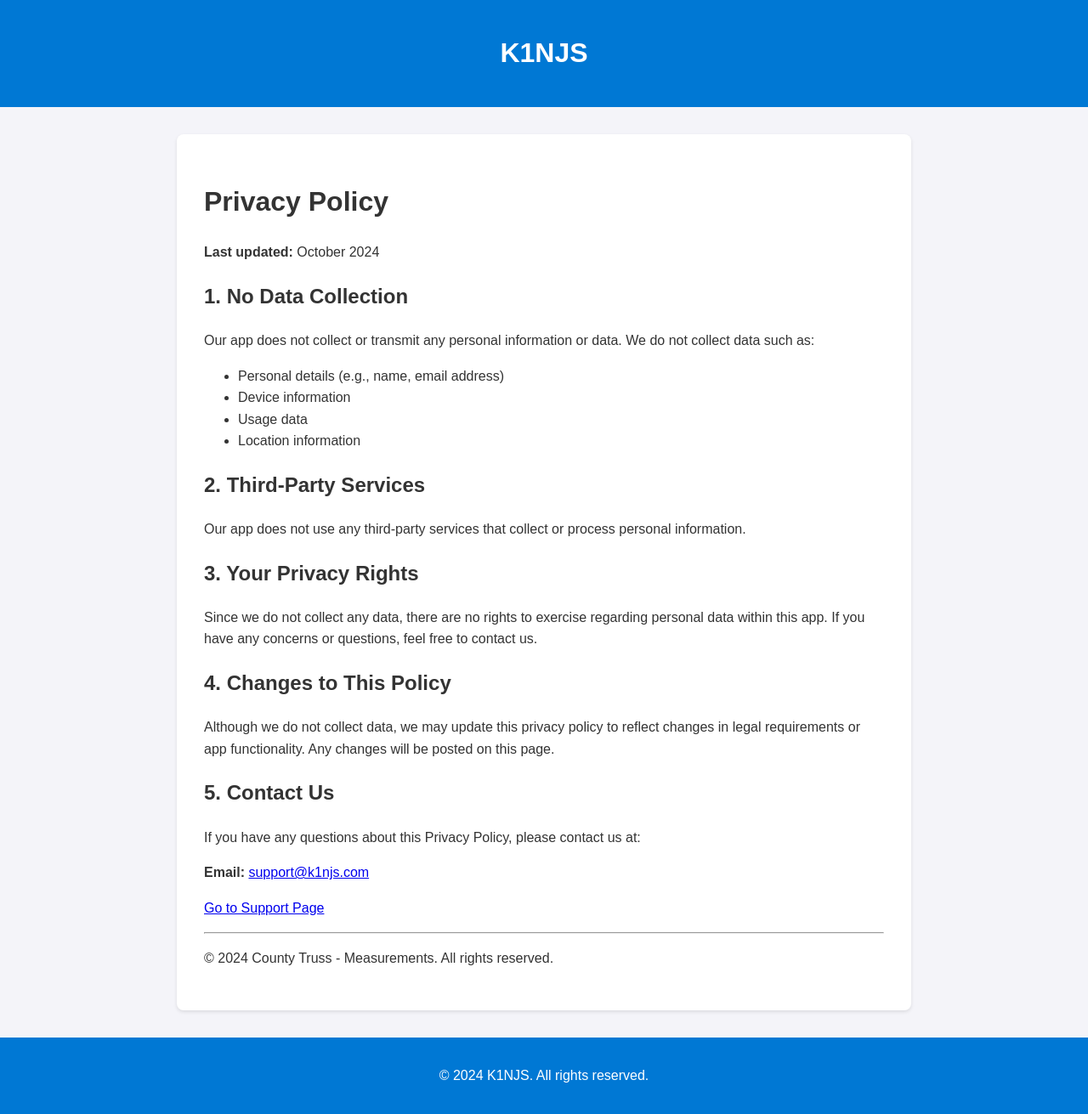
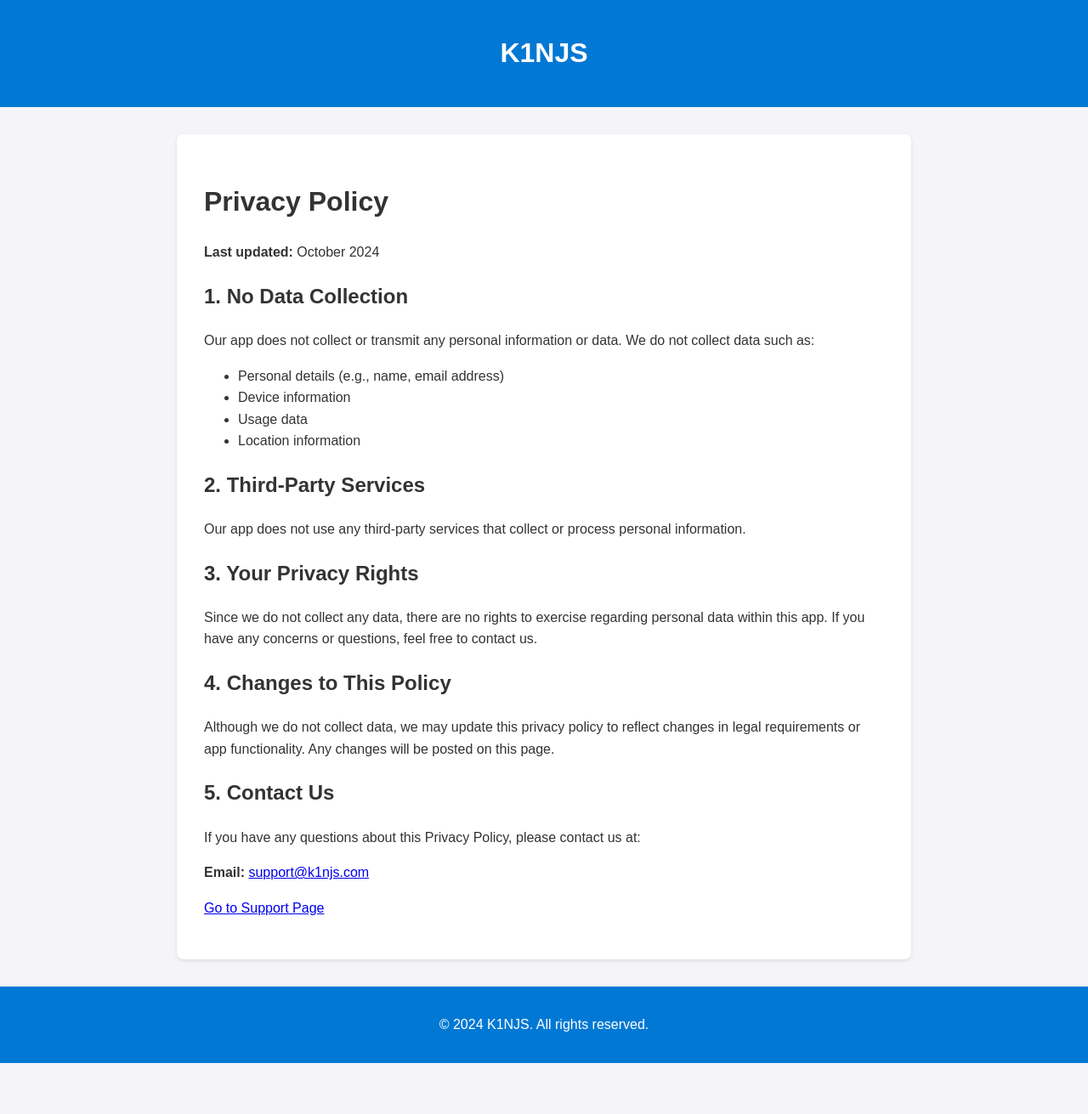
Before and after one commit to K1NJS/K1NJS.github.io, a Jekyll site: the page built from Scan/policy.md, in a window 1280 px wide. Shown: the whole page at 85% size. Built offline with Jekyll 4.4.1, drawn with Linux system fonts in a browser that asks for light colours; after the commit the page ends 1251 px from its top, so only the background shows below that.

Commit message:
Update policy.md

```diff
--- a/Scan/policy.md
+++ b/Scan/policy.md
@@ -30,7 +30,3 @@
 **Email:** [support@k1njs.com](mailto:support@k1njs.com)
 
 [Go to Support Page](./support.md)
-
----
-
-&copy; 2024 County Truss - Measurements. All rights reserved.
```
